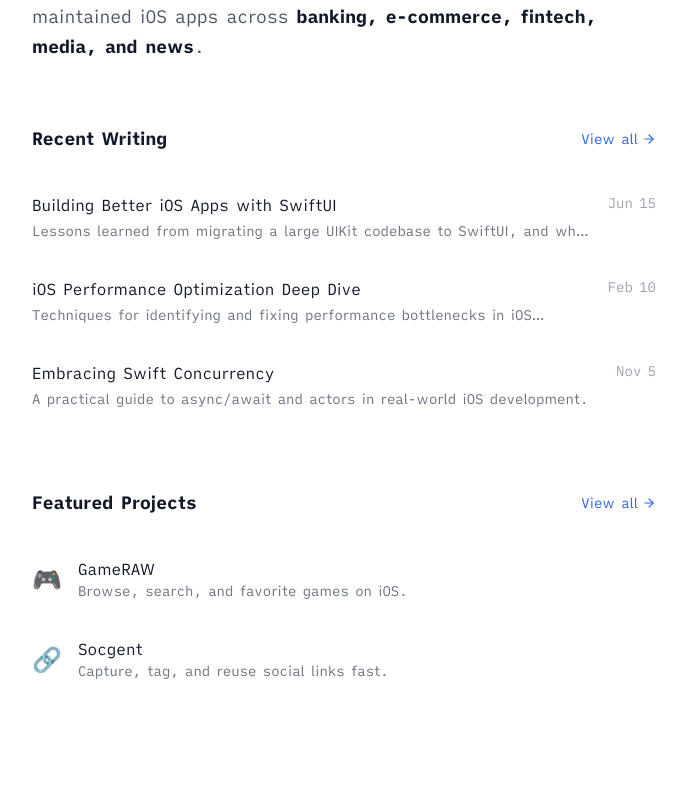
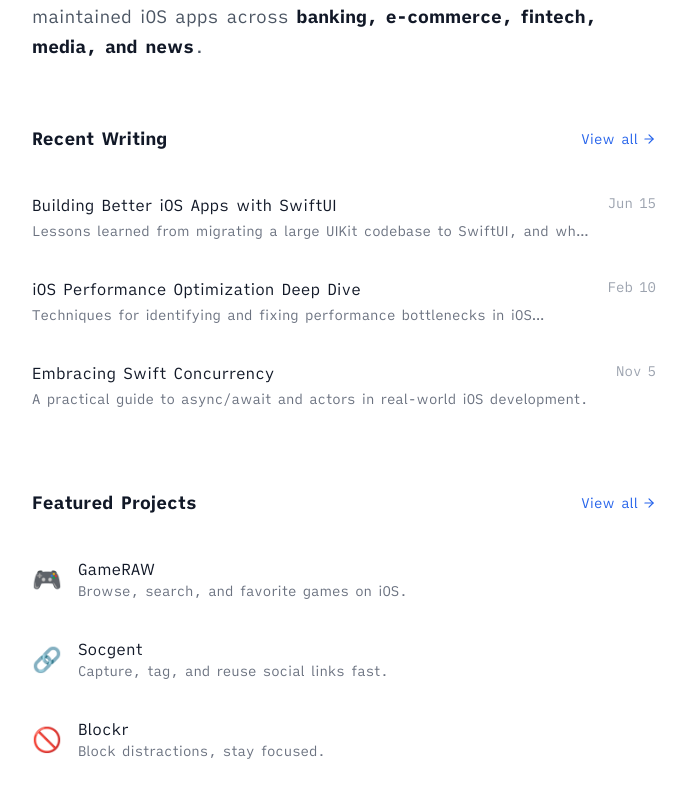
Before and after one commit to abdhilabs/abdhilabs.github.io, a React (Create React App) app: page / in a window 1280 px wide. Shown: the part 320-1118 px from the top of the page, without its empty margins (328-1014 px from the left). Before the commit the page ends 1081 px from the top, so only its background shows below. Built offline with nearby package versions, Linux system fonts and the light colour scheme; no server answers.

Commit message:
feat: add Blockr project to portfolio

```diff
--- a/src/data/mock.js
+++ b/src/data/mock.js
@@ -97,6 +97,17 @@ export const projectsData = [
     github: "https://github.com/abdhilabs/Socgent",
     tech: ["SwiftUI", "The Composable Architecture (TCA)", "SwiftData", "Moya", "SwiftLint", "XcodeGen"],
     featured: true
+  },
+  {
+    id: "3",
+    name: "Blockr",
+    tagline: "Block distractions, stay focused.",
+    description:
+      "A focus app that helps you block distracting websites and apps to maintain deep work sessions. Features: custom blocklists, scheduled focus sessions, and productivity analytics.",
+    icon: "🚫",
+    link: "https://blockr.abdhilabs.com/",
+    tech: ["Web App", "Focus", "Productivity"],
+    featured: true
   }
 ];
 
```
